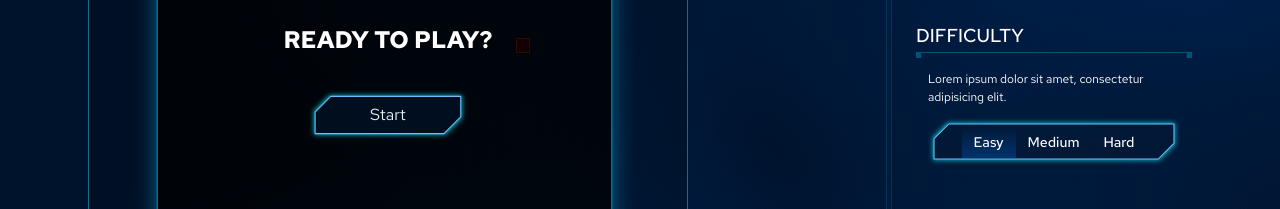
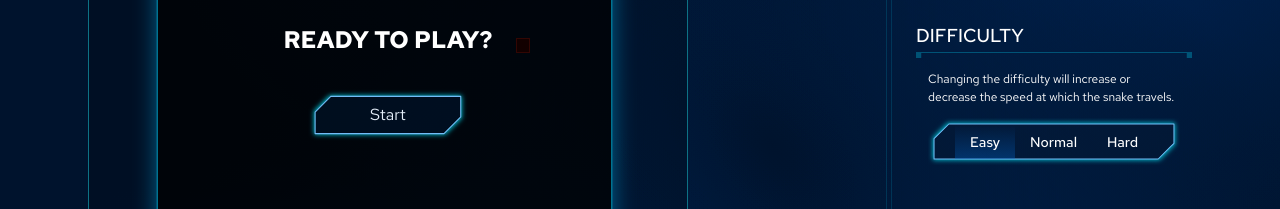
Before and after one commit to redhat-marketplace/marketplace-games-ui, a Svelte app: page / in a window 1280 px wide. Shown: the part 363-572 px from the top of the page. Built offline with nearby package versions, Linux system fonts and the light colour scheme.

Commit message:
refactor: address pr comments, update tests, & minor style tweaks

```diff
--- a/src/components/Difficulty/Difficulty.svelte
+++ b/src/components/Difficulty/Difficulty.svelte
@@ -14,7 +14,7 @@
 
 <Block title="Difficulty">
   <p class="help-text" data-testid="help-text">
-    Lorem ipsum dolor sit amet, consectetur adipisicing elit.
+    Changing the difficulty will increase or decrease the speed at which the snake travels.
   </p>
-  <Radio {...$$props} on:change />
+  <Radio {...$$restProps} on:change />
 </Block>
--- a/src/components/Radio/Radio.svelte
+++ b/src/components/Radio/Radio.svelte
@@ -38,8 +38,8 @@
   }
   label {
     color: #fff;
-    height: 65%;
-    padding: 0 12px;
+    height: 70%;
+    padding: 0 15px;
     font-size: 0.875rem;
     font-weight: 500;
   }
--- a/src/games/Snake/index.svelte
+++ b/src/games/Snake/index.svelte
@@ -33,7 +33,7 @@
 
   let difficultyLevels = {
     Easy: 15,
-    Medium: 20,
+    Normal: 20,
     Hard: 30,
   };
 
```
Also changed, not shown: 2 other files (tests, documents, lock files or other folders).
